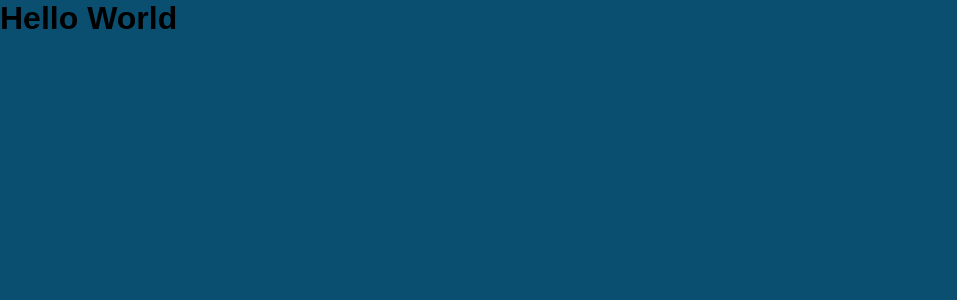
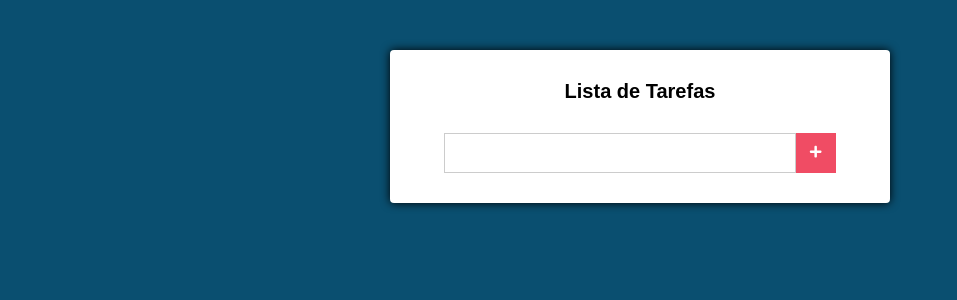
Before and after one commit to soniamusi/lista-tarefas, a React (Create React App) app: page / in a window 1280 px wide. Shown: the top 300 px of the page, without its empty margins (0-957 px from the left). Built offline with nearby package versions, Linux system fonts and the light colour scheme.

Commit message:
estilizando-o-compont-main

```diff
--- a/package.json
+++ b/package.json
@@ -9,6 +9,7 @@
     "@testing-library/user-event": "^13.5.0",
     "react": "^18.3.1",
     "react-dom": "^18.3.1",
+    "react-icons": "^5.3.0",
     "react-scripts": "5.0.1",
     "web-vitals": "^2.1.4"
   },
--- a/src/App.js
+++ b/src/App.js
@@ -1,6 +1,7 @@
 import React from "react";
+import Main from "./components/Main";
 import "./App.css";
 
 export default function App() {
-  return <h1>Hello World</h1>;
+  return <Main />;
 }
--- /dev/null
+++ b/src/components/Main.css
@@ -0,0 +1,40 @@
+.main{
+  background: white;
+  padding: 30px;
+  margin: 50px auto;
+  max-width: 500px;
+  border-radius: 4px;
+  box-shadow: 0 0 10px  rgba(0, 0, 0, 1);
+
+}
+
+.main h1 {
+  font-size: 20px;
+  text-align: center;
+
+}
+
+.form{
+  margin-top: 30px;
+  display: flex;
+  align-items: center;
+  justify-content: center;
+}
+
+.form input[type="text"]{
+  height: 40px;
+  padding: 0 20px;
+  font-size: 20px;
+  border: 1px solid #ccc;
+  min-width: 80%;
+}
+
+.form button[type="submit"]{
+  border: none;
+  height: 40px;
+  width: 40px;
+  background: #f04c64;
+  color: #fff;
+  align-items: center;
+  justify-content: center;
+}
--- /dev/null
+++ b/src/components/Main.js
@@ -0,0 +1,33 @@
+import React, { Component } from "react";
+import "./Main.css";
+
+//FORM
+import { FaPlus } from "react-icons/fa";
+
+export default class Main extends Component {
+  state = {
+    novaTarefa: "",
+  };
+
+  handleChange = (e) => {
+    this.setState({
+      novaTarefa: e.target.value,
+    });
+  };
+
+  render() {
+    const { novaTarefa } = this.state;
+    return (
+      <div className="main">
+        <h1>Lista de Tarefas</h1>
+
+        <form action="#" className="form">
+          <input onChange={this.handleChange} type="text" value={novaTarefa} />
+          <button type="submit">
+            <FaPlus />
+          </button>
+        </form>
+      </div>
+    );
+  }
+}
```
Also changed, not shown: 1 other file (tests, documents, lock files or other folders).
